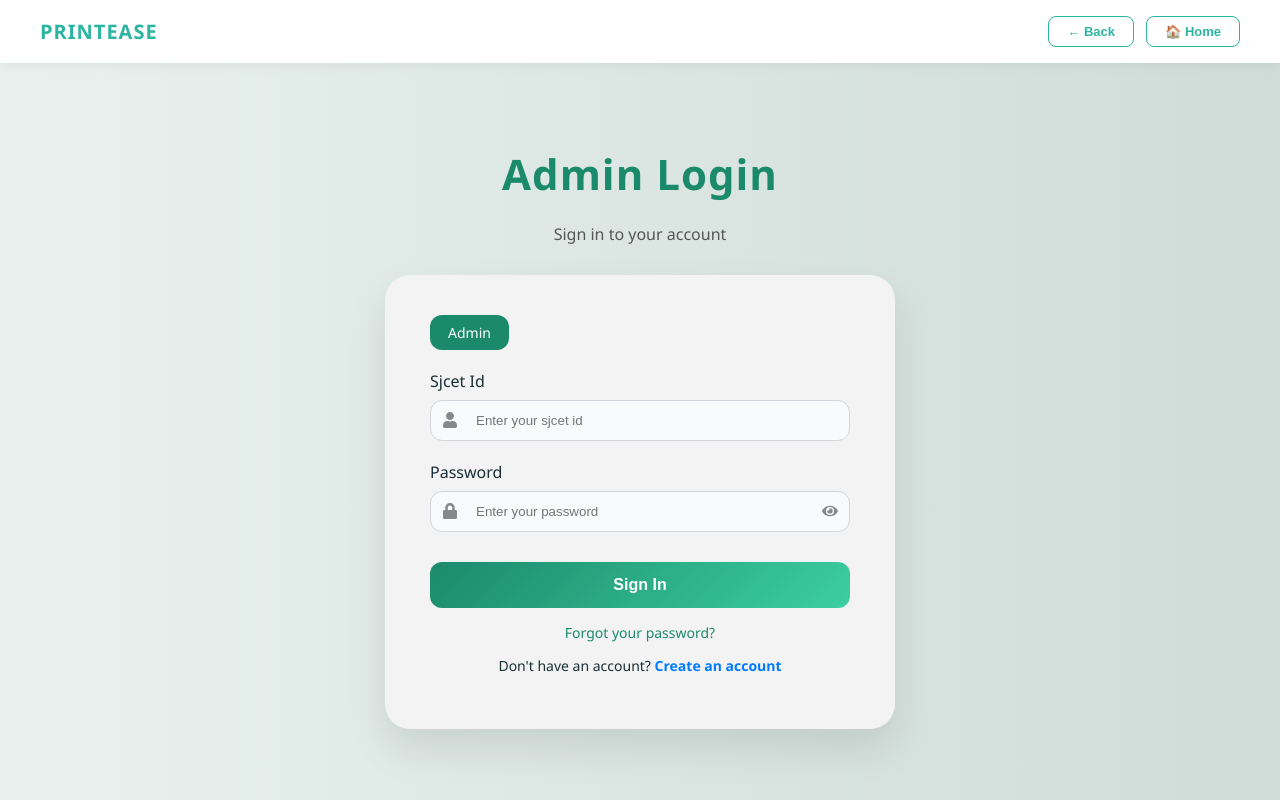
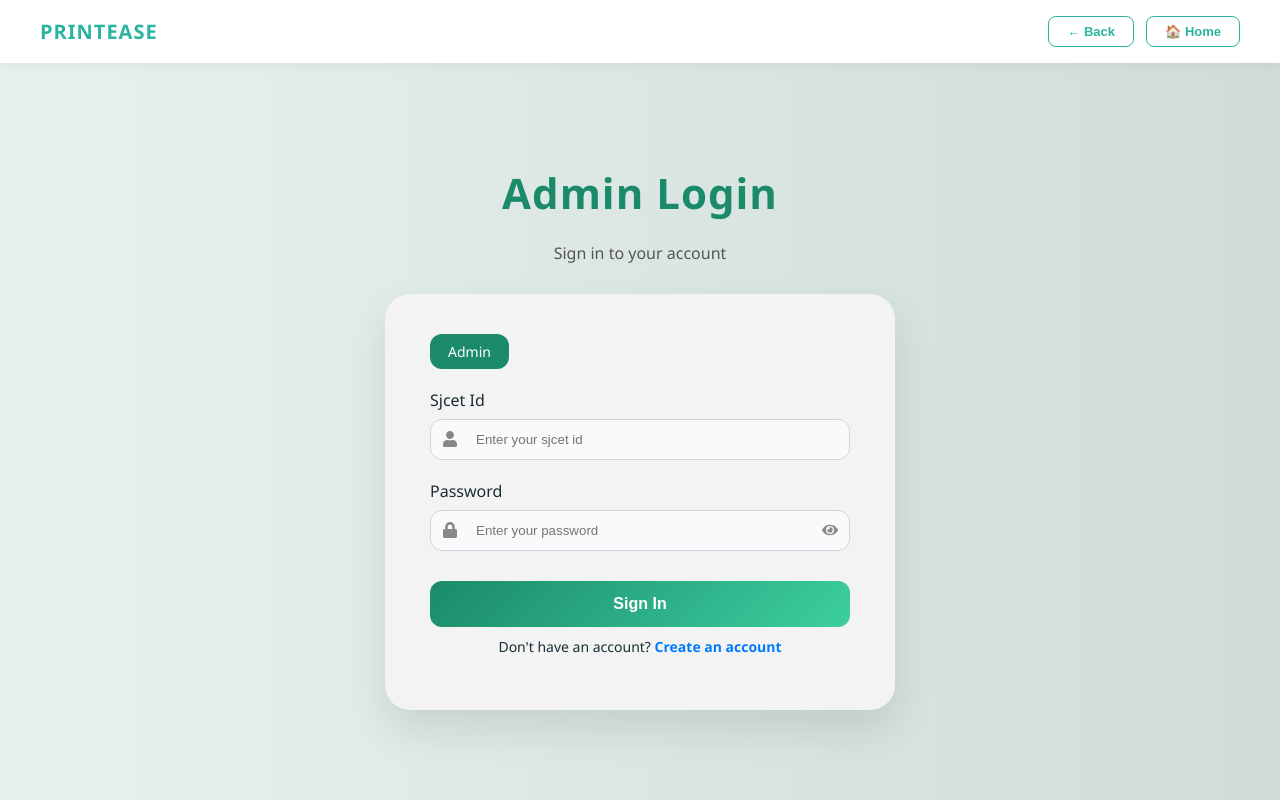
Before and after one commit to AMRITHA-P-SHIBU/printease, a React (Create React App) app in the folder frontend/: page /login/1 in a window 1280 px wide. Built offline with nearby package versions, Linux system fonts and the light colour scheme.

Commit message:
updated login

```diff
--- a/frontend/src/pages/Login.js
+++ b/frontend/src/pages/Login.js
@@ -168,7 +168,7 @@ function Login() {
             </button>
           </form>
 
-          <p className="forgot">Forgot your password?</p>
+          {/* <p className="forgot">Forgot your password?</p> */}
 
           {role !== "admin" && (
             <p className="create">
```
